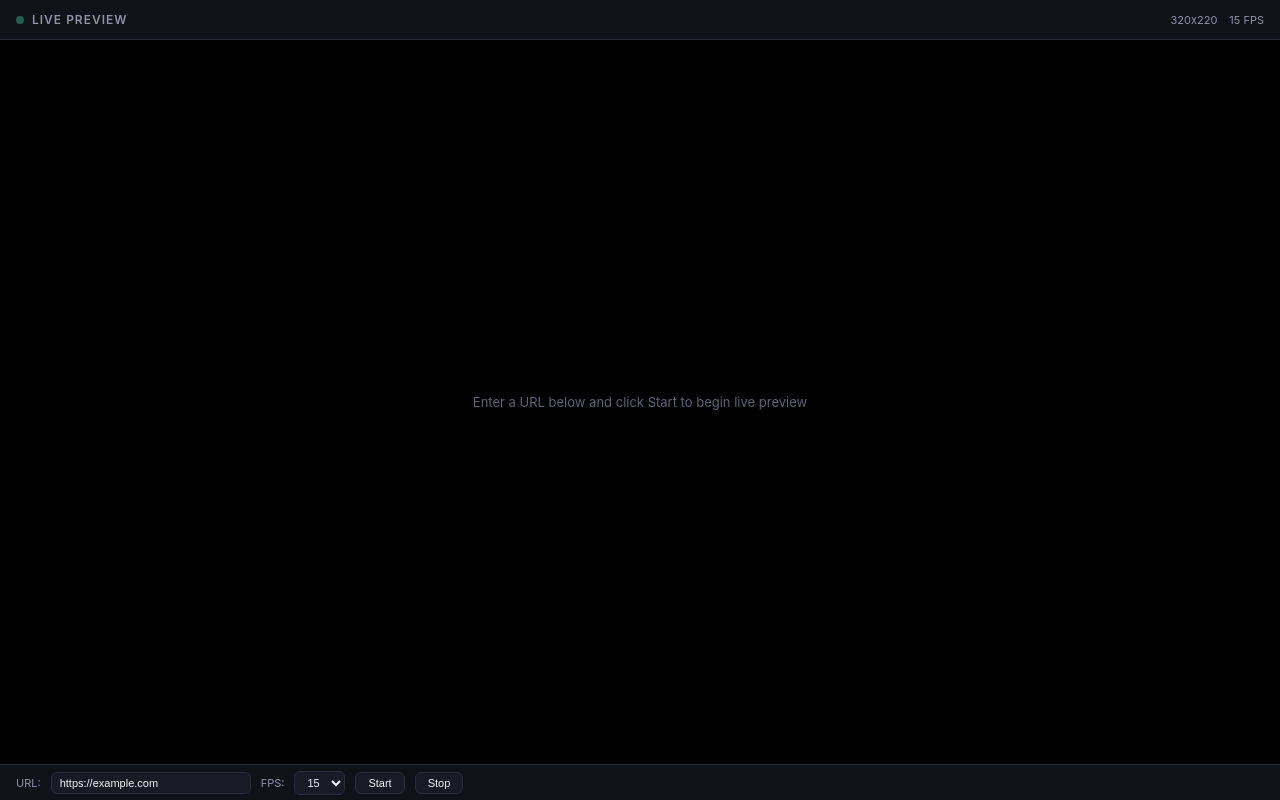
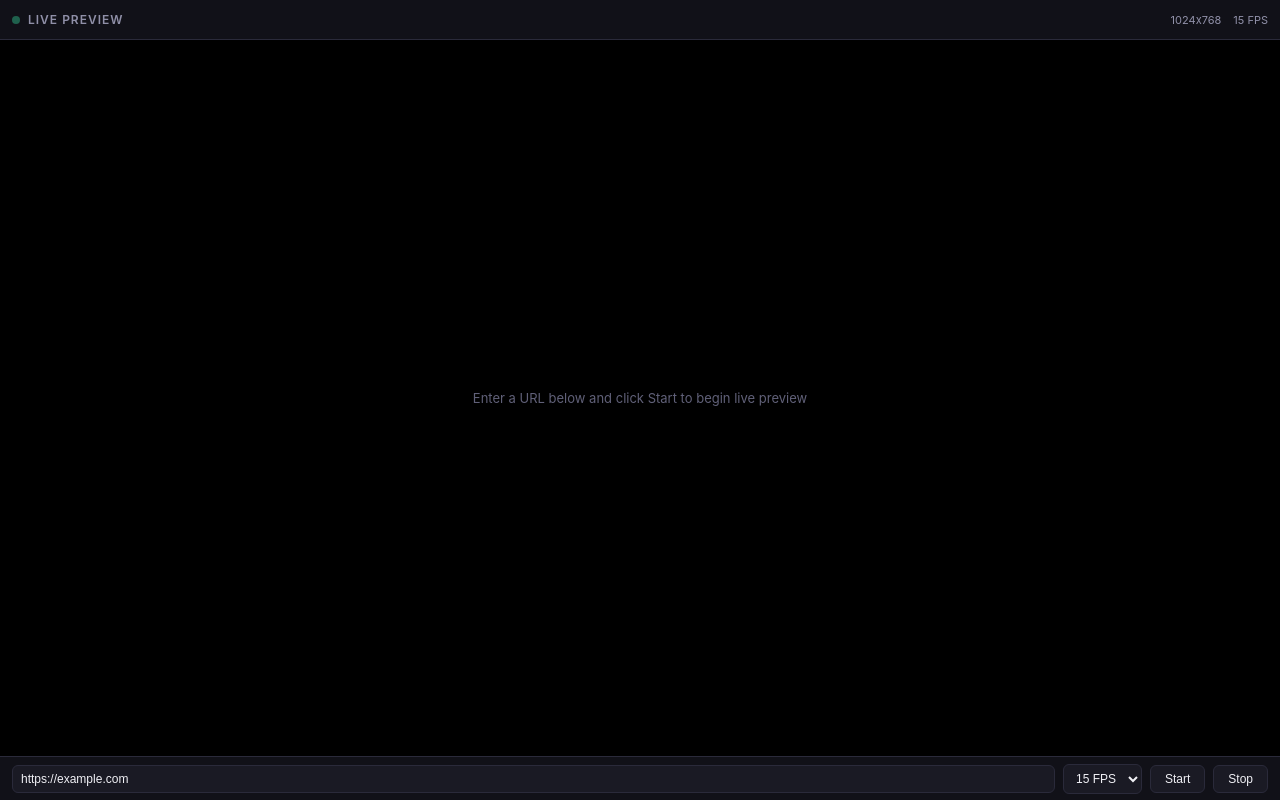
Before and after one commit to dynamite-ai-coder/Beta, a Flask app: template client/ui/templates/preview.html in a window 1280 px wide. Run offline with Flask 3, Linux system fonts and the light colour scheme; the template is opened without the code that fills it, so the values that code supplies are empty.

Commit message:
fix: browser 1024x768, responsive mobile UI for preview

```diff
--- a/backend/browser/driver.py
+++ b/backend/browser/driver.py
@@ -119,7 +119,7 @@ def create_browser(proxy_url: str | None = None) -> Any:
     options.add_argument("--no-sandbox")
     options.add_argument("--disable-dev-shm-usage")
     options.add_argument("--disable-gpu")
-    options.add_argument("--window-size=1920,1080")
+    options.add_argument("--window-size=1024,768")
     options.add_argument("--disable-extensions")
     options.add_argument("--disable-infobars")
     options.add_argument("--disable-browser-side-navigation")
--- a/client/browser.py
+++ b/client/browser.py
@@ -84,7 +84,7 @@ class BrowserWorker:
             options.add_argument("--no-sandbox")
             options.add_argument("--disable-dev-shm-usage")
             options.add_argument("--disable-gpu")
-            options.add_argument("--window-size=1280,720")
+            options.add_argument("--window-size=1024,768")
             options.add_argument("--disable-extensions")
             options.add_argument("--disable-blink-features=AutomationControlled")
             options.add_experimental_option("excludeSwitches", ["enable-automation"])
--- a/client/config.py
+++ b/client/config.py
@@ -32,7 +32,7 @@ class ClientConfig:
     browser_preview_enabled: bool = True
     browser_preview_fps: int = 2
     browser_preview_quality: int = 70
-    browser_preview_max_width: int = 1280
+    browser_preview_max_width: int = 1024
 
     # File uploads
     max_upload_size: int = 10_485_760  # 10MB
--- a/client/ui/templates/preview.html
+++ b/client/ui/templates/preview.html
@@ -2,38 +2,48 @@
 <html lang="en">
 <head>
     <meta charset="UTF-8">
-    <meta name="viewport" content="width=device-width, initial-scale=1.0">
+    <meta name="viewport" content="width=device-width, initial-scale=1.0, maximum-scale=1.0, user-scalable=no">
     <title>Beta - Live Preview</title>
     <style>
         *{margin:0;padding:0;box-sizing:border-box}
-        body{font-family:'Inter',-apple-system,sans-serif;background:#0a0a0f;color:#f0f0f5;height:100vh;overflow:hidden;display:flex;flex-direction:column}
-        .bar{background:#111118;border-bottom:1px solid #2a2a3a;padding:8px 16px;display:flex;align-items:center;justify-content:space-between;flex-shrink:0;height:40px}
+        body{font-family:'Inter',-apple-system,sans-serif;background:#0a0a0f;color:#f0f0f5;height:100vh;height:100dvh;overflow:hidden;display:flex;flex-direction:column}
+        .bar{background:#111118;border-bottom:1px solid #2a2a3a;padding:8px 12px;display:flex;align-items:center;justify-content:space-between;flex-shrink:0;height:40px}
         .bar h1{font-size:12px;font-weight:600;color:#9090a8;text-transform:uppercase;letter-spacing:1px;display:flex;align-items:center;gap:8px}
         .bar h1 .live{width:8px;height:8px;border-radius:50%;background:#34d399;animation:pulse 1.5s infinite}
         @keyframes pulse{0%,100%{opacity:1}50%{opacity:.4}}
         .info{display:flex;gap:12px;align-items:center;font-size:11px;color:#9090a8}
-        .live-area{flex:1;display:flex;align-items:center;justify-content:center;background:#000;overflow:hidden;position:relative}
-        .live-area img{width:320px;height:220px;image-rendering:auto;border:1px solid #2a2a3a;border-radius:4px}
-        .badge{position:absolute;top:10px;left:10px;background:#f87171;color:#fff;font-size:10px;font-weight:700;padding:2px 8px;border-radius:4px;display:none;letter-spacing:.5px}
+        .live-area{flex:1;display:flex;align-items:center;justify-content:center;background:#000;overflow:auto;position:relative;-webkit-overflow-scrolling:touch}
+        .live-area img{max-width:100%;max-height:100%;object-fit:contain;image-rendering:auto;border:1px solid #2a2a3a}
+        .badge{position:absolute;top:10px;left:10px;background:#f87171;color:#fff;font-size:10px;font-weight:700;padding:2px 8px;border-radius:4px;display:none;letter-spacing:.5px;z-index:2}
         .badge.on{display:block}
-        .fps-display{position:absolute;top:10px;right:10px;background:rgba(0,0,0,.7);color:#34d399;font-size:11px;font-weight:600;padding:2px 8px;border-radius:4px;font-family:monospace}
+        .fps-display{position:absolute;top:10px;right:10px;background:rgba(0,0,0,.7);color:#34d399;font-size:11px;font-weight:600;padding:2px 8px;border-radius:4px;font-family:monospace;z-index:2}
         .placeholder{color:#606078;font-size:13px;text-align:center;padding:20px}
-        .ctrls{background:#111118;border-top:1px solid #2a2a3a;padding:6px 16px;display:flex;gap:10px;align-items:center;flex-shrink:0;height:36px}
-        .ctrls label{font-size:11px;color:#9090a8}
-        .ctrls input{background:#1a1a24;border:1px solid #2a2a3a;border-radius:6px;color:#f0f0f5;padding:4px 8px;font-size:11px;width:200px}
+        .ctrls{background:#111118;border-top:1px solid #2a2a3a;padding:6px 12px;display:flex;gap:8px;align-items:center;flex-shrink:0;min-height:44px;flex-wrap:wrap}
+        .ctrls label{font-size:11px;color:#9090a8;white-space:nowrap}
+        .ctrls input{background:#1a1a24;border:1px solid #2a2a3a;border-radius:6px;color:#f0f0f5;padding:6px 8px;font-size:12px;flex:1;min-width:0}
         .ctrls input:focus{outline:none;border-color:#7c5cfc}
-        .ctrls select{background:#1a1a24;border:1px solid #2a2a3a;border-radius:6px;color:#f0f0f5;padding:4px 8px;font-size:11px}
-        .ctrls button{padding:4px 12px;border-radius:6px;border:1px solid #2a2a3a;background:#1a1a24;color:#f0f0f5;cursor:pointer;font-size:11px;transition:all .12s}
+        .ctrls select{background:#1a1a24;border:1px solid #2a2a3a;border-radius:6px;color:#f0f0f5;padding:6px 8px;font-size:12px}
+        .ctrls button{padding:6px 14px;border-radius:6px;border:1px solid #2a2a3a;background:#1a1a24;color:#f0f0f5;cursor:pointer;font-size:12px;transition:all .12s;white-space:nowrap}
         .ctrls button:hover{background:#22222e;border-color:#35354a}
         .ctrls button.active{background:#7c5cfc;border-color:#7c5cfc;color:#fff}
         ::-webkit-scrollbar{width:4px}::-webkit-scrollbar-thumb{background:#2a2a3a;border-radius:2px}
+        @media(max-width:600px){
+            .bar{padding:6px 10px;height:36px}
+            .bar h1{font-size:11px;letter-spacing:.5px}
+            .info{gap:8px}
+            .ctrls{padding:8px;gap:6px}
+            .ctrls input{font-size:14px;padding:8px}
+            .ctrls select{font-size:14px;padding:8px}
+            .ctrls button{padding:8px 16px;font-size:13px}
+            .live-area img{border:none;border-radius:0}
+        }
     </style>
 </head>
 <body>
 <div class="bar">
     <h1><span class="live"></span> LIVE PREVIEW</h1>
     <div class="info">
-        <span id="res">320x220</span>
+        <span id="res">1024x768</span>
         <span id="fps-info">15 FPS</span>
     </div>
 </div>
@@ -43,14 +53,12 @@
     <div class="fps-display" id="fps"></div>
 </div>
 <div class="ctrls">
-    <label>URL:</label>
     <input type="text" id="url-input" value="https://example.com" placeholder="https://...">
-    <label>FPS:</label>
     <select id="fps-sel" onchange="updateFps(this.value)">
-        <option value="5">5</option>
-        <option value="10">10</option>
-        <option value="15" selected>15</option>
-        <option value="20">20</option>
+        <option value="5">5 FPS</option>
+        <option value="10">10 FPS</option>
+        <option value="15" selected>15 FPS</option>
+        <option value="20">20 FPS</option>
     </select>
     <button id="btn-start" onclick="startStream()">Start</button>
     <button onclick="stopStream()">Stop</button>
```
Also changed, not shown: client/ui/templates/index.html (+17 -0 lines).
